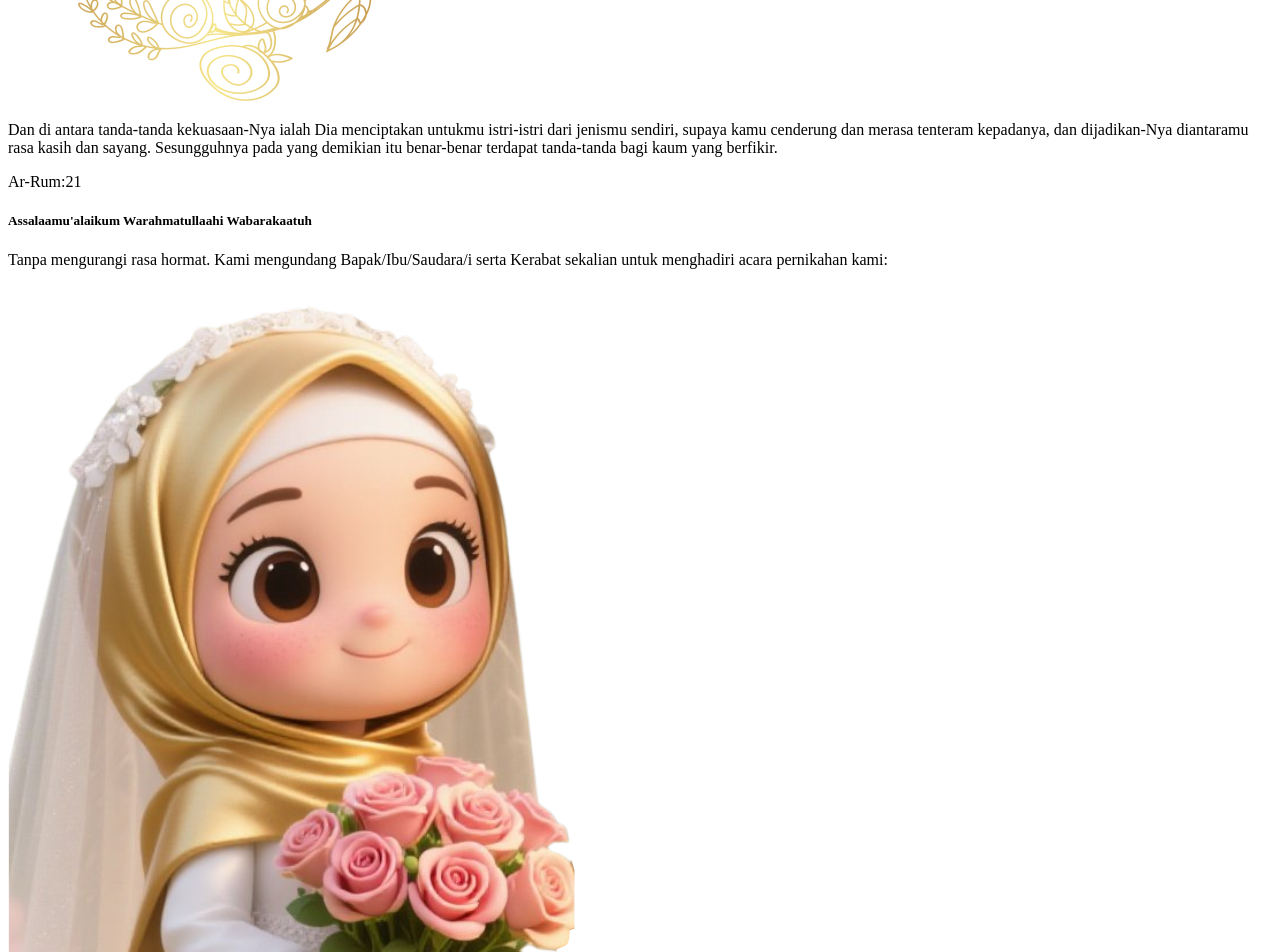
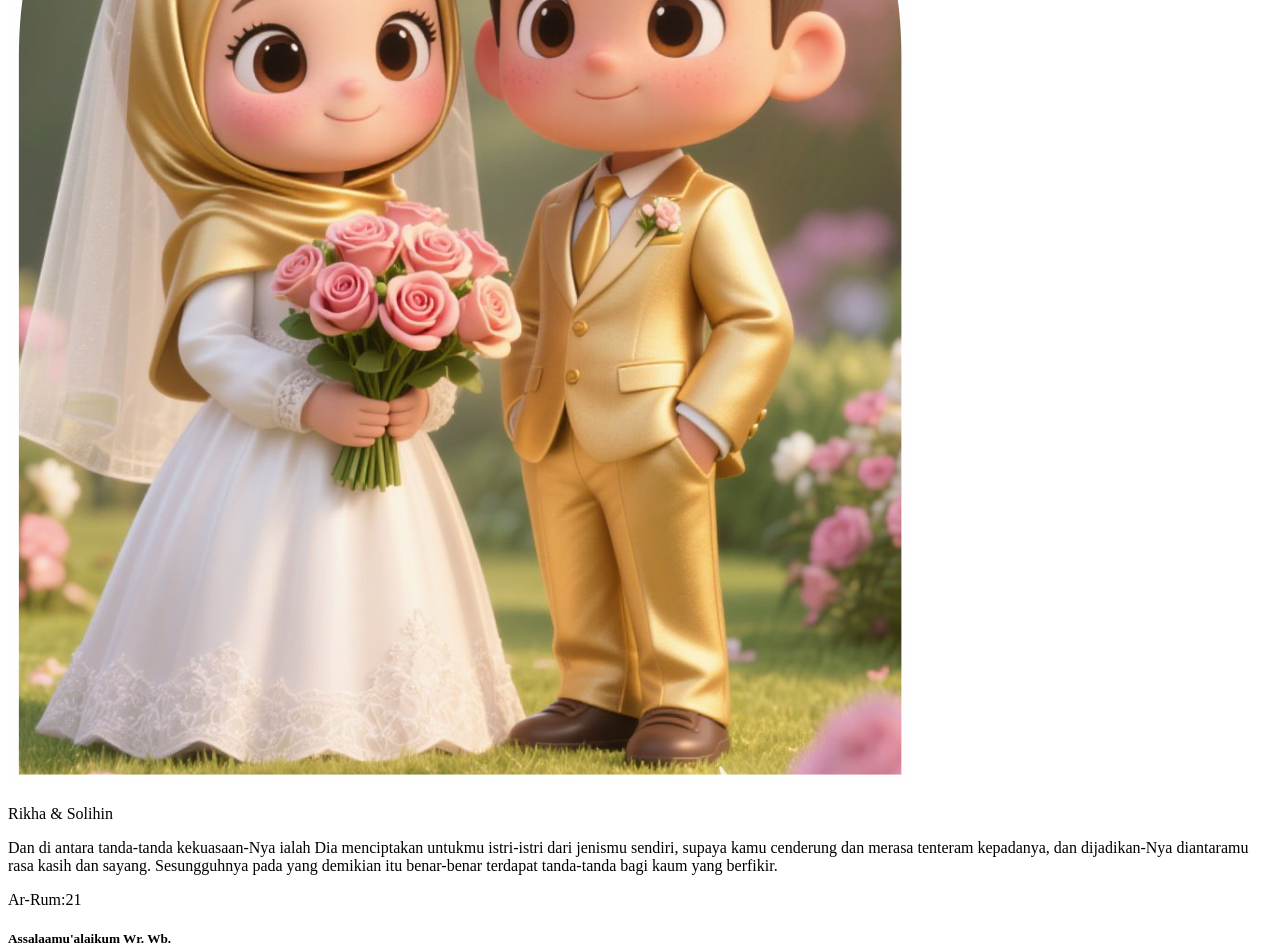
Before and after one commit to syaifuddinzuhri/wedding-invitation-nextjs, a Next.js app: page /InvitationPage in a window 1280 px wide. Shown: the part 640-1592 px from the top of the page. Built offline with nearby package versions, Linux system fonts and the light colour scheme.

Commit message:
update song file in public directory

```diff
--- a/src/components/FooterSection.tsx
+++ b/src/components/FooterSection.tsx
@@ -32,26 +32,18 @@ const FooterSection = () => {
         >
           26.09.2025
         </h1>
-
-        <h1
-          className="font-roboto-slab font-bold text-xl mt-10 mb-6"
-          data-aos="zoom-in"
-          data-aos-delay="500"
-        >
-          TERIMA KASIH
-        </h1>
         <p
           data-aos="zoom-in"
           data-aos-delay="500"
-          className="font-roboto-slab text-xs"
+          className="mt-8 font-roboto-slab text-xs"
         >
           Merupakan suatu kehormatan dan kebahagiaan bagi kami, apabila
           Bapak/Ibu/Saudara/i berkenan hadir dan memberikan doa restu. Atas
           kehadiran dan doa restunya, kami mengucapkan terima kasih.
         </p>
 
-        <h5 className="mt-10 font-lobster text-xs" data-aos="zoom-in">
-          Wassalaamu'alaikum Warahmatullaahi Wabarakaatuh
+        <h5 className="mt-10 font-lobster text-xl" data-aos="zoom-in">
+          Wassalaamu'alaikum Wr. Wb.
         </h5>
       </div>
       <img src="/images/footer.png" alt="" className="scale-infinite" />
--- a/src/components/GuestBox.tsx
+++ b/src/components/GuestBox.tsx
@@ -19,7 +19,7 @@ const GuestBox = () => {
   return (
     <div className="w-80 my-6 px-6">
       <p className="text-center mb-2 text-xs">Kepada Yth.</p>
-      <div className="border border-yellow-800 rounded-lg py-4 px-6 text-center border-3 bg-box">
+      <div className="rounded-lg py-4 px-6 text-center shadow-2xl bg-box">
         <h5 className="font-bold">{guestData?.name}</h5>
         <div className="h-[20]"></div>
         <p>{guestData?.address}</p>
--- a/src/components/HomeSection.tsx
+++ b/src/components/HomeSection.tsx
@@ -22,43 +22,72 @@ const HomeSection = () => {
       className="min-h-screen py-10 relative px-5 flex flex-col justify-center items-center gap-5 home-section"
     >
       <img
+        data-aos="zoom-in"
+        data-aos-delay="200"
         src={"/images/motif-6.svg"}
         className="absolute top-2 left-2 w-20 transform scale-x-[-1] scale-y-[-1]"
         alt=""
       />
       <img
+        data-aos="zoom-in"
+        data-aos-delay="200"
         src={"/images/motif-6.svg"}
         className="absolute top-2 right-2 w-20 transform scale-y-[-1]"
         alt=""
       />
       <img
+        data-aos="zoom-in"
+        data-aos-delay="200"
         src={"/images/motif-6.svg"}
         className="absolute bottom-2 left-2 w-20 transform scale-x-[-1] "
         alt=""
       />
       <img
+        data-aos="zoom-in"
+        data-aos-delay="200"
         src={"/images/motif-6.svg"}
         className="absolute bottom-2 right-2 w-20 transform "
         alt=""
       />
-      <h3 className="text-2xl main-color font-italiana font-bold text-center">
+
+      <div className="my-10"></div>
+      <h3
+        className="text-2xl main-color font-italiana font-bold text-center"
+        data-aos="zoom-in"
+        data-aos-delay="200"
+      >
         The Wedding Of
       </h3>
-      <img
-        src={"/images/motif-15.png"}
-        className="w-80 my-16 scale-infinite"
-        alt=""
-      />
+      <div className="w-60" data-aos="zoom-in" data-aos-delay="200">
+        <img
+          src="/images/pengantin2.png"
+          alt=""
+          className="w-full h-full object-cover"
+          style={{ objectPosition: "center 25%" }}
+        />
+      </div>
 
-      <div className="pb-10">
-        <p className="font-roboto-slab text-center text-sm main-color">
+      <p
+        data-aos="zoom-in"
+        data-aos-delay="100"
+        className="font-pacifico main-color text-2xl font-medium"
+      >
+        Rikha & Solihin
+      </p>
+
+      <div
+        className="py-10 px-5 flex flex-col justify-center items-center"
+        data-aos="zoom-in"
+        data-aos-delay="600"
+      >
+        <p className="font-roboto-slab text-center text-xs main-color">
           Dan di antara tanda-tanda kekuasaan-Nya ialah Dia menciptakan untukmu
           istri-istri dari jenismu sendiri, supaya kamu cenderung dan merasa
           tenteram kepadanya, dan dijadikan-Nya diantaramu rasa kasih dan
           sayang. Sesungguhnya pada yang demikian itu benar-benar terdapat
           tanda-tanda bagi kaum yang berfikir.
         </p>
-        <p className="font-roboto-slab text-center mt-3 font-bold text-sm main-color">
+        <p className="font-roboto-slab text-center mt-3 font-bold text-xs main-color">
           Ar-Rum:21
         </p>
       </div>
--- a/src/components/PeopleSection.tsx
+++ b/src/components/PeopleSection.tsx
@@ -6,11 +6,11 @@ const PeopleSection = () => {
       <div className="relative h-full w-full bg-color rounded-xl relative p-8 bg-white flex flex-col justify-around items-center text-center">
         <div className="flex flex-col items-center gap-5">
           <h5
-            className="mt-10 font-lobster main-color text-xs"
+            className="mt-10 font-lobster main-color text-xl"
             data-aos="zoom-in"
             data-aos-delay="300"
           >
-            Assalaamu'alaikum Warahmatullaahi Wabarakaatuh
+            Assalaamu'alaikum Wr. Wb.
           </h5>
           {/* <img
             src="/images/bismillah.png"
--- a/src/pages/OpeningPage.tsx
+++ b/src/pages/OpeningPage.tsx
@@ -35,7 +35,7 @@ const OpeningPage = ({ openButton }: OpeningPageProps) => {
             data-aos-once="true"
           />
           <h1
-            className="font-cookie text-5xl text-center main-color"
+            className="font-cookie text-5xl text-center main-color mt-8"
             data-aos="fade-down"
             data-aos-delay="500"
             data-aos-once="true"
@@ -47,7 +47,7 @@ const OpeningPage = ({ openButton }: OpeningPageProps) => {
               data-aos="zoom-in"
               data-aos-delay="1000"
               data-aos-once="true"
-              src={"/images/motif-4.png"}
+              src={"/images/motif-15.png"}
               className="motif-2 mt-10 mb-5 w-70 scale-infinite"
               alt=""
             />
```
Also changed, not shown: 1 other file (tests, documents, lock files or other folders).
